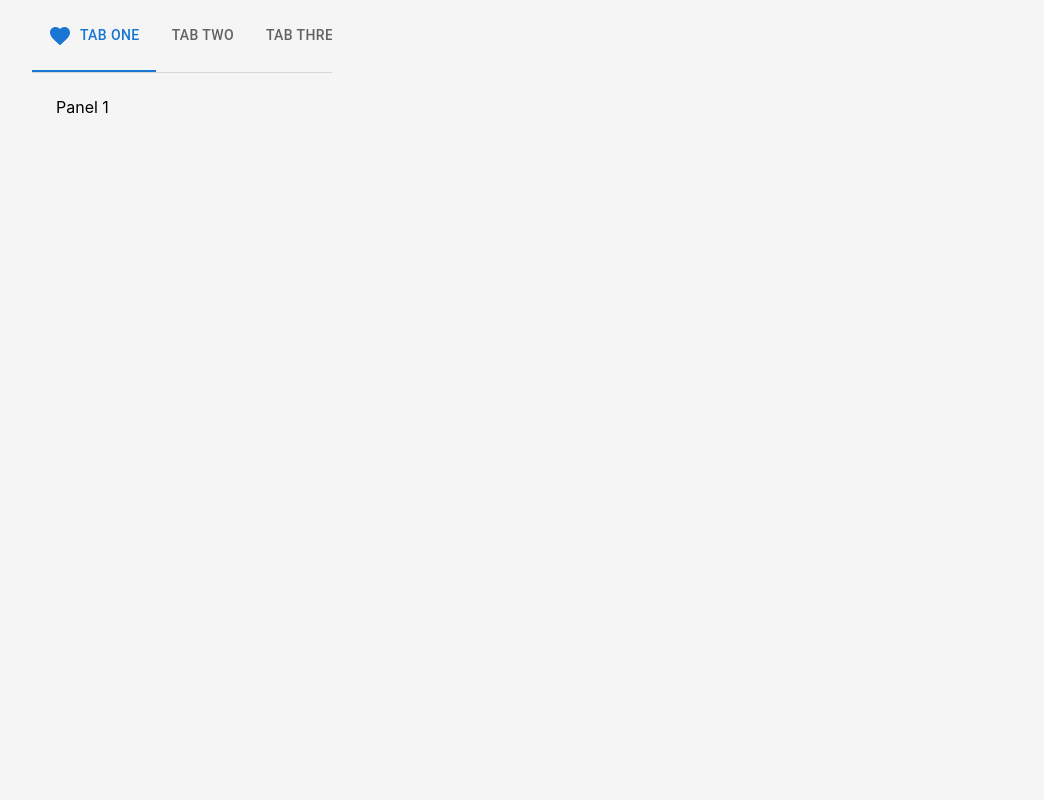
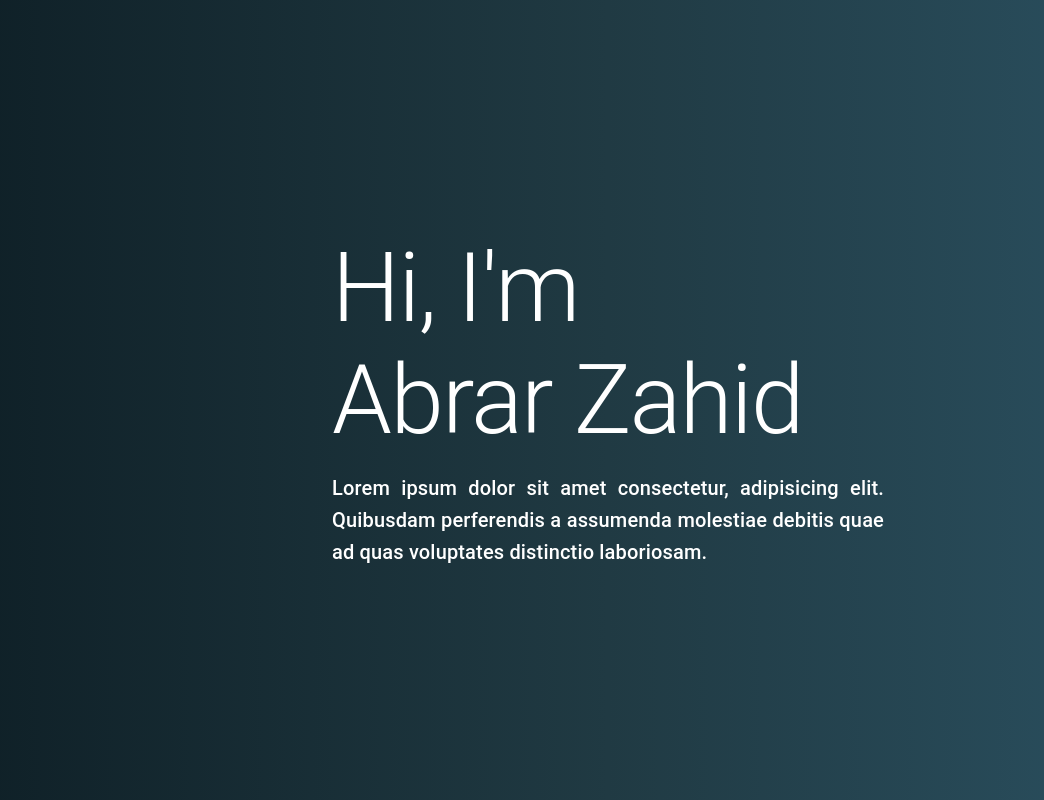
Before and after one commit to AbrarZahid050/Material-UI-learning, a React (Create React App) app: page / in a window 1280 px wide. Shown: the whole page, without its empty margins (32-1076 px from the left). Built offline with nearby package versions, Linux system fonts and the light colour scheme.

Commit message:
working on my portfolio, Main page before ThreeJs

```diff
--- a/src/App.js
+++ b/src/App.js
@@ -1,6 +1,6 @@
 import React from "react";
 import "./App.css";
-import { MuiTab } from "./components/navbar/MuiTab";
+import { Main } from "./components/mainScreen/Main";
 
 /*<--------------------------------------Date & Time component-------------------------->
 import { LocalizationProvider } from "@mui/x-date-pickers";
@@ -32,6 +32,7 @@ import { MuiDataTime } from "./components/navbar/MuiDataTime";
 // import { MuiProgress } from "./components/navbar/MuiProgress";
 // import { MuiSkeleton } from "./components/navbar/MuiSkeleton";
 // import { MuiLoadingBtn } from "./components/navbar/MuiLoadingBtn";
+// import { MuiTab } from "./components/navbar/MuiTab";
 
 /* <-----------------------Run the below code in one instance---------------------->
 import MuiAppbar from "./components/navbar/MuiAppbar";
@@ -43,9 +44,12 @@ import { MuiSpeedDial } from "./components/navbar/MuiSpeedDial";
 
 const App = () => {
   return (
-    // <LocalizationProvider dateAdapter={AdapterDateFns}>
-    <div>
-      {/* <Why /> */}
+    <>
+      <Main />
+
+      {/* <LocalizationProvider dateAdapter={AdapterDateFns}> */}
+      {/* <div> */}
+      {/* // <Why /> */}
       {/* <TextField /> */}
       {/* <Select /> */}
       {/* <MuiRadioButton /> */}
@@ -77,9 +81,10 @@ const App = () => {
       {/* <MuiSkeleton /> */}
       {/* <MuiLoadingBtn /> */}
       {/* <MuiDataTime /> */}
-      <MuiTab />
-    </div>
-    // </LocalizationProvider>
+      {/* <MuiTab /> */}
+      {/* </div> */}
+      {/* </LocalizationProvider> */}
+    </>
   );
 };
 
--- /dev/null
+++ b/src/components/mainScreen/Main.jsx
@@ -0,0 +1,52 @@
+import { Box, Typography, Container } from "@mui/material";
+// import carImg from "../../assets/porsche-model.png";
+
+// const styles = {
+// heroSection: {
+// backgroundImage: `url(${carImg})`,
+// height: "100vh",
+// backgroundRepeat: "no-repeat",
+// backgroundPosition: "top",
+// backgroundSize: "100% 100%",
+// background: `linear-gradient(to right, #0f2027, #203a43, #2c5364) url(${carImg}) no-repeat fixed center`,
+// },
+// };
+
+export const Main = () => {
+  return (
+    <Box
+      // style={styles.heroSection}
+      sx={{
+        display: "flex",
+        alignItems: "center",
+        height: "100vh",
+        background: `linear-gradient(to right, #0f2027, #203a43, #2c5364)`,
+      }}
+    >
+      <Container
+        sx={{
+          display: "flex",
+          justifyContent: "center",
+          flexDirection: "column",
+          // alignItems: "center",
+        }}
+        maxWidth="sm"
+      >
+        <Typography variant="h1" color="white">
+          Hi, I'm <br />
+          Abrar Zahid
+        </Typography>
+        <Typography
+          variant="h6"
+          color="white"
+          marginTop={2}
+          textAlign="justify"
+        >
+          Lorem ipsum dolor sit amet consectetur, adipisicing elit. Quibusdam
+          perferendis a assumenda molestiae debitis quae ad quas voluptates
+          distinctio laboriosam.
+        </Typography>
+      </Container>
+    </Box>
+  );
+};
```
Also changed, not shown: src/assets/car.png (added), src/assets/porsche-model.png (added).
